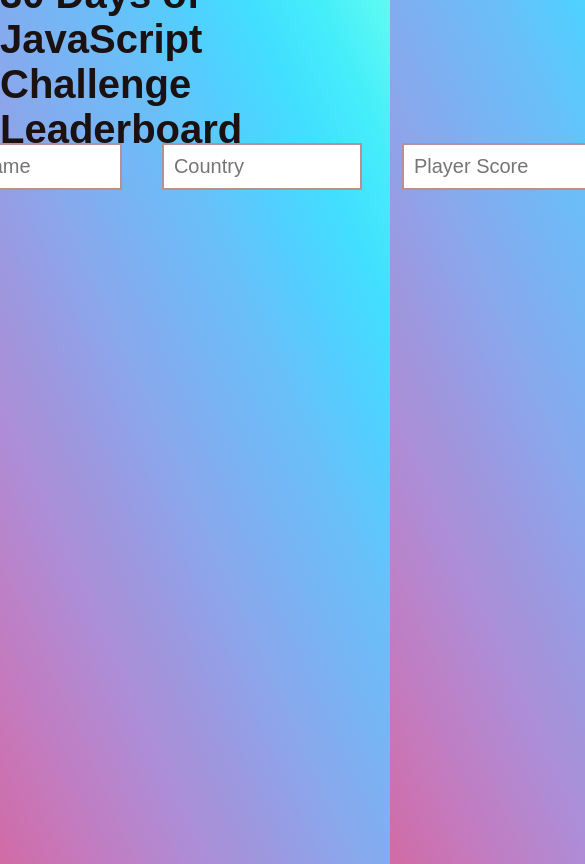
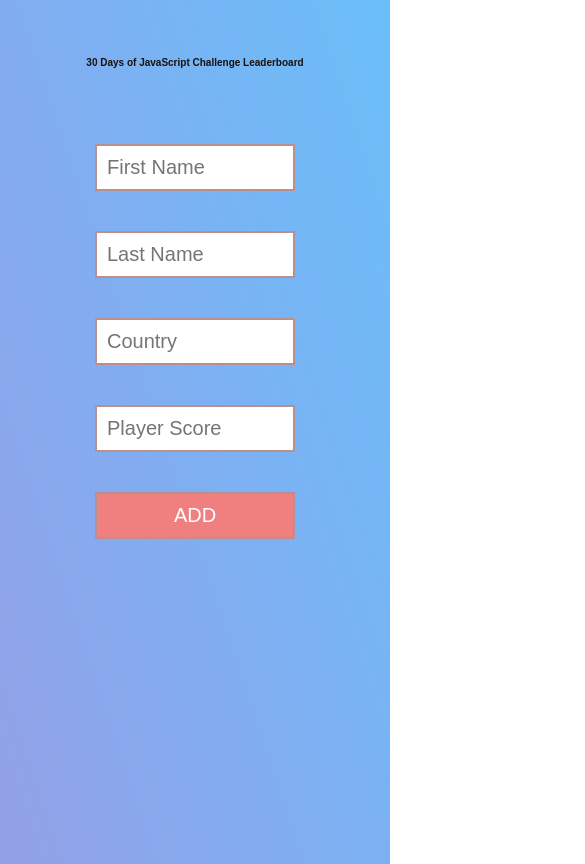
Before and after one commit to sarthak122/Leaderboard, a plain HTML site: page Day28/index.html in a window 390 px wide. Shown: the top 864 px of the page, 585 px wide, since content can reach past the window. Drawn offline with Linux system fonts and the light colour scheme.

Commit message:
Update style.css

```diff
--- a/Day28/style.css
+++ b/Day28/style.css
@@ -21,6 +21,8 @@ body {
     #46eefa,
     #5ffbf1
   );
+  background-size: 1500px 4500px;
+  background-repeat: no-repeat;
 }
 h1,
 form {
@@ -118,3 +120,33 @@ input,
 button {
   border-color: rosybrown;
 }
+@media only screen and (max-width: 600px) {
+  body {
+    text-align: center;
+  }
+  h1 {
+    display: flex;
+    justify-content: center;
+    align-items: center;
+    font-size: 10px;
+  }
+  form {
+    display: inline-block;
+    justify-content: center;
+
+  }
+  .todo-container
+  {
+    margin-top: 20px;
+
+  }
+  .todo {
+    width: 90%;
+    display: inline-block;
+    text-align: center;
+
+  }
+  .todo .todo-item1 .todo-item2 .todo-item3 .todo-item4 {
+    font-size: 10px;
+  }
+}
```
